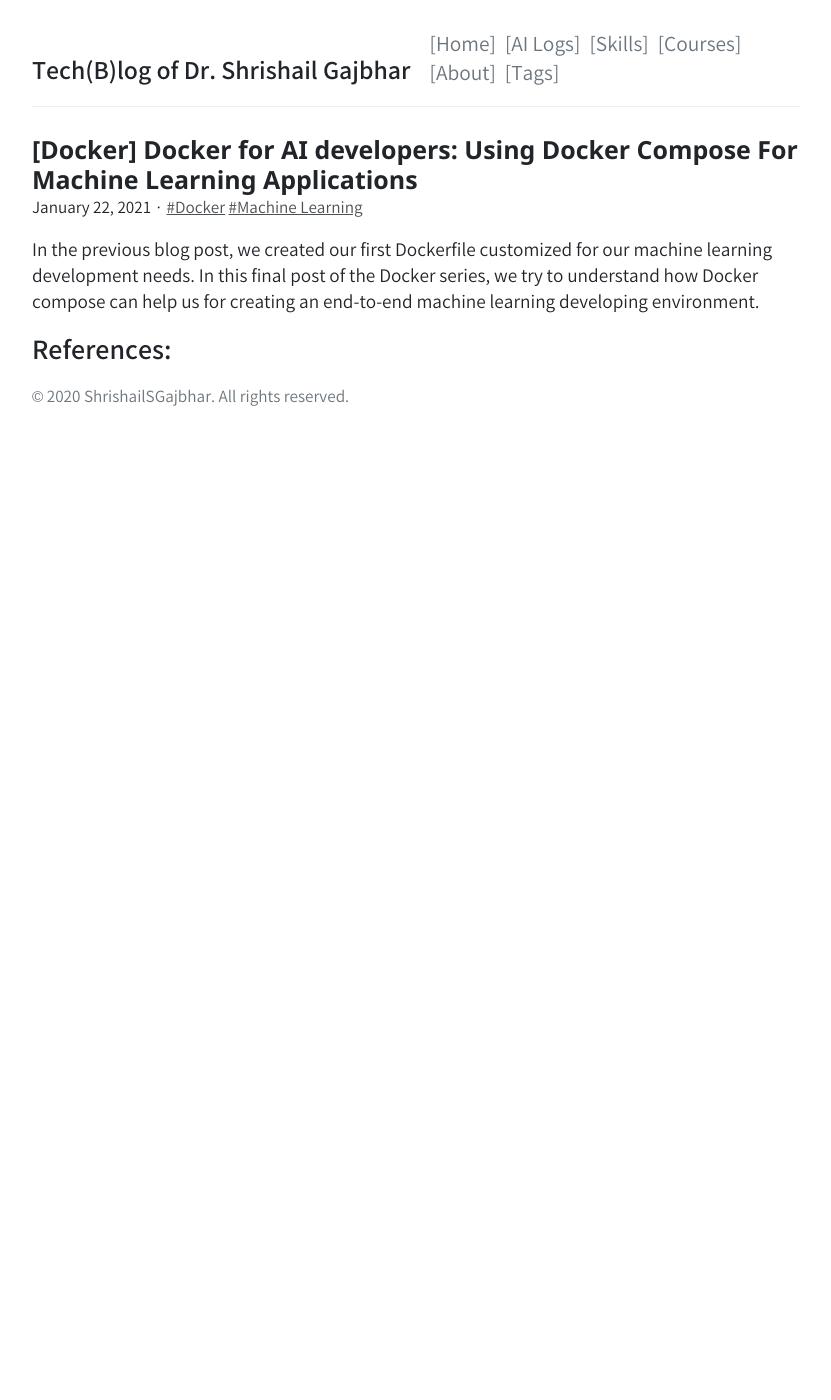
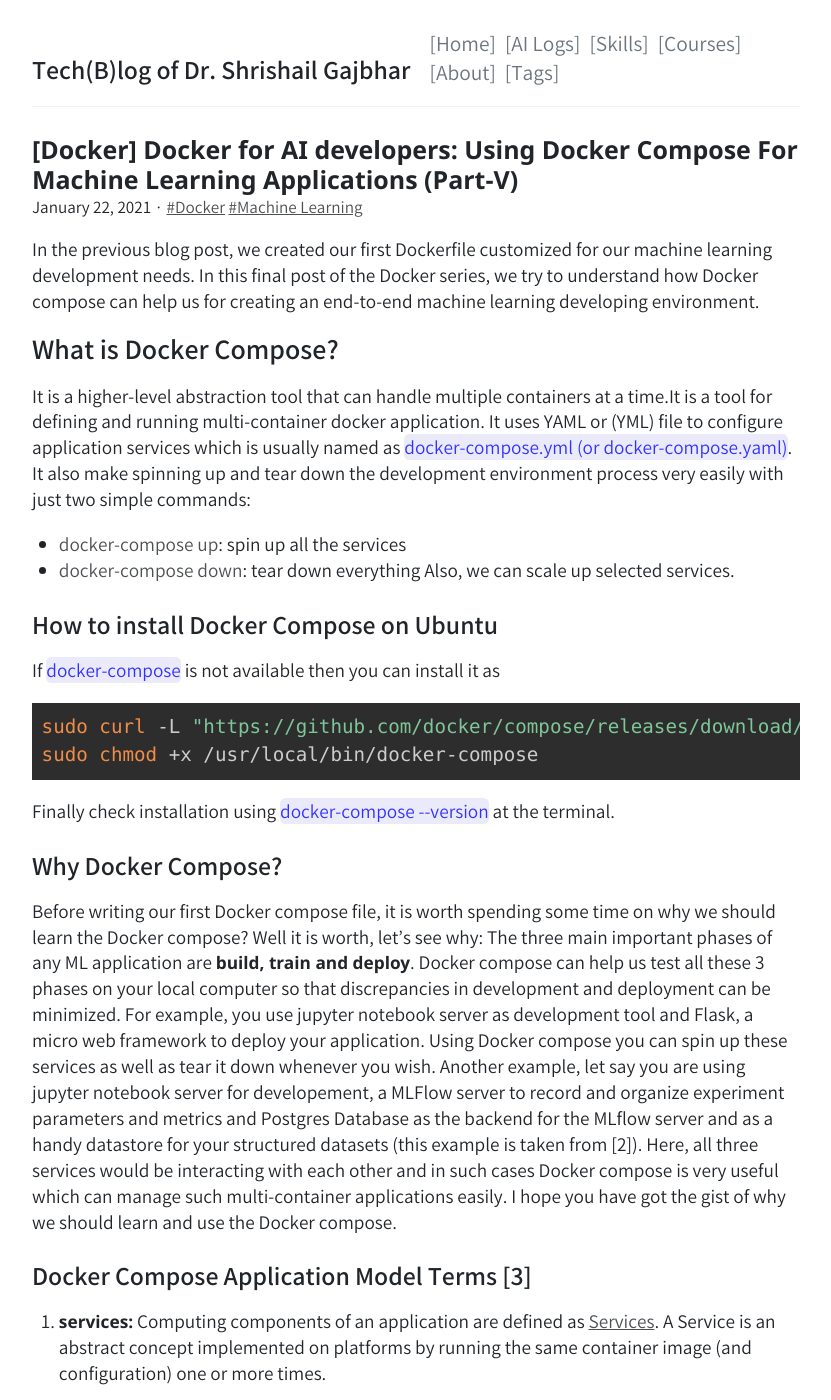
Before and after one commit to ShrishailSGajbhar/shrishailsgajbhar.github.io, a Jekyll site: the page built from _posts/2021-01-22-[Docker]-Docker-For-AI-Developers-Part-5.md, in a window 1280 px wide and 1400 px high. Shown: the whole window, without its empty margins (224-1055 px from the left). Built offline with Jekyll 4.4.1, drawn with Linux system fonts in a browser that asks for light colours; comment, search, counter and statistics services are not loaded; some of the changed text lies outside the part shown.

Commit message:
Update Docker for AI Part-5

````diff
--- a/_posts/2021-01-22-[Docker]-Docker-For-AI-Developers-Part-5.md
+++ b/_posts/2021-01-22-[Docker]-Docker-For-AI-Developers-Part-5.md
@@ -1,10 +1,81 @@
 ---
+
 layout: post
-title: "[Docker] Docker for AI developers: Using Docker Compose For Machine Learning Applications"
+title: "[Docker] Docker for AI developers: Using Docker Compose For Machine Learning Applications (Part-V)"
 tags: ["Docker","Machine Learning"]
 comments: true
+
 ---
+
 In the previous blog post, we created our first Dockerfile customized for our machine learning development needs. In this final post of the Docker series, we try to understand how Docker compose can help us for creating an end-to-end machine learning developing environment.
 
+# What is Docker Compose?
+
+It is a higher-level abstraction tool that can handle multiple containers at a time.It is a tool for defining and running multi-container docker application. It uses YAML or (YML) file to configure  application services which is usually named as `docker-compose.yml (or docker-compose.yaml)`. It also make spinning up and tear down the development environment process very easily with just two simple commands:
+
+* `docker-compose up`: spin up all the services
+* `docker-compose down`: tear down everything
+  Also, we can scale up selected services.
+
+## How to install Docker Compose on Ubuntu
+
+If `docker-compose` is not available then you can install it as
+
+```bash
+sudo curl -L "https://github.com/docker/compose/releases/download/1.28.0/docker-compose-$(uname -s)-$(uname -m)" -o /usr/local/bin/docker-compose
+sudo chmod +x /usr/local/bin/docker-compose
+```
+
+Finally check installation using `docker-compose --version` at the terminal.
+
+## Why Docker Compose?
+
+Before writing our first Docker compose file, it is worth spending some time on why we should learn the Docker compose? Well it is worth, let's see why:
+The three main important phases of any ML application are **build, train and deploy**. Docker compose can help us test all these 3 phases on your local computer so that discrepancies in development and deployment can be minimized. For example, you use jupyter notebook server as development tool and Flask, a micro web framework to deploy your application. Using Docker compose you can spin up these services as well as tear it down whenever you wish. Another example, let say you are using jupyter notebook server for developement, a MLFlow server to record and organize experiment parameters and metrics and Postgres Database as the backend for the MLflow server and as a handy datastore for your structured datasets (this example is taken from [2]). Here, all three services would be interacting with each other and in such cases Docker compose is very useful which can manage such multi-container applications easily. I hope you have got the gist of why we should learn and use the Docker compose.
+
+## Docker Compose Application Model Terms [3]
+
+1. **services:** Computing components of an application are defined as [Services](https://github.com/compose-spec/compose-spec/blob/master/spec.md#Services-top-level-element). A Service is an abstract concept implemented on platforms by running the same container image (and configuration) one or more times.
+
+2. **networks:** Services communicate with each other through [Networks](https://github.com/compose-spec/compose-spec/blob/master/spec.md#Networks-top-level-element)
+
+3. **volumes:** Services store and share persistent data into [Volumes](https://github.com/compose-spec/compose-spec/blob/master/spec.md#Volumes-top-level-element).
+
+4. **configs:** Some services require configuration data that is dependent on the
+   runtime or platform. For this, the specification defines a dedicated
+   concept: [Configs](https://github.com/compose-spec/compose-spec/blob/master/Configs-top-level-element).
+
+5. **secrets:** A [Secret](https://github.com/compose-spec/compose-spec/blob/master/spec.md#Secrets-top-level-element) is a specific flavour of configuration data for sensitive data that SHOULD NOT be exposed without security considerations.
+
+## Typical Docker Compose File
+
+Please find below an example of a typical Docker compose file named as `docker-compose.yml` [4].
+
+```yml
+version: '3'
+services:
+  web:
+    build: .
+    ports:
+    - "5000:5000"
+  redis:
+    image: "redis:alpine"
+```
+
+The above file defines two services `web` service and a `redis` service. In case of web service, its image is built using the build context provided as the current folder i.e., `.` where the `Dockerfile` is available and in case of `redis`, a database service, the  image will be pulled from the DockerHub as it is specified using `image` attribute.  In case of `web` services the port mapping is  defined using `5000:5000` meaning that port 5000 of the local machine will be mapped to port 5000 inside the container. For more details about the use of above Docker compose file see [5].
+
+## Examples of Docker Compose for Machine Learning
+
+One can take a look at [handson-ml/docker · ageron/handson-ml · GitHub](https://github.com/ageron/handson-ml/tree/master/docker) to undertand the use of `docker-compose` for running jupyter notebooks.
+
+This [article](https://towardsdatascience.com/containerize-your-whole-data-science-environment-or-anything-you-want-with-docker-compose-e962b8ce8ce5) beautifully explains the use of docker compose for creating machine learning environment running multiple services.
+
+One can always use GutHub to search for docker-compose examples for machine learning such as [GitHub - kongzii/ml-project-template: Machine learning project template with ready to use docker-compose, mlflow, tensorboard, and other utilities set up.](https://github.com/kongzii/ml-project-template)
 
 # References:
+
+1. https://www.youtube.com/watch?v=HUpIoF_conA
+2. https://towardsdatascience.com/containerize-your-whole-data-science-environment-or-anything-you-want-with-docker-compose-e962b8ce8ce5
+3. https://github.com/compose-spec/compose-spec/blob/master/spec.md
+4. [Overview of Docker Compose | Docker Documentation](https://docs.docker.com/compose/)
+5. [Get started with Docker Compose | Docker Documentation](https://docs.docker.com/compose/gettingstarted/)
````
Also changed, not shown: _posts/2021-01-20-[Docker]-Docker-For-AI-Developers-Part-4.md (+1 -1 lines).
